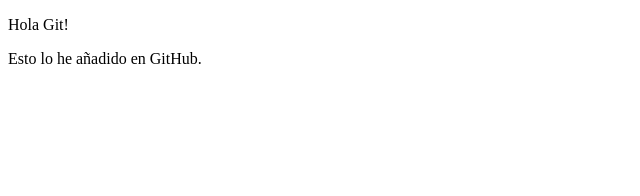
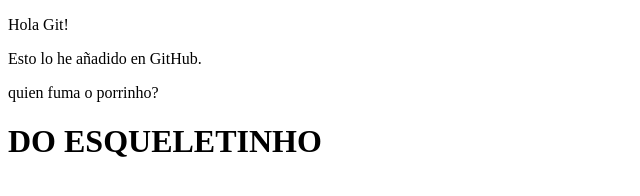
Before and after one commit to MarkelGit/holaGit, a plain HTML site: page src/index.html in a window 1280 px wide. Shown: the whole page, without its empty margins (0-640 px from the left). Drawn offline with Linux system fonts and the light colour scheme.

Commit message:
primer commit

```diff
--- a/src/index.html
+++ b/src/index.html
@@ -9,5 +9,7 @@
 <body>
     <p>Hola Git!</p>
     <p>Esto lo he añadido en GitHub.</p>
+    <p> quien fuma o porrinho?</p>
+    <h1>DO ESQUELETINHO</h1>
 </body>
 </html>
```
